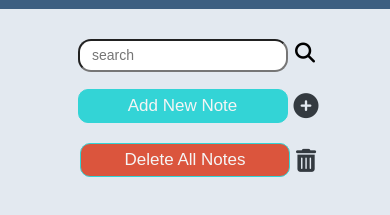
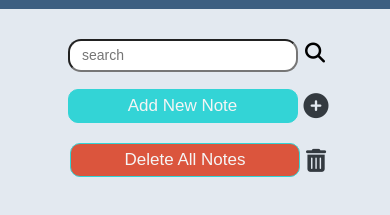
Before and after one commit to Devansh7860/Apne-Notes, a plain HTML site: page index.html in a window 390 px wide. Shown: the part 51-266 px from the top of the page. Drawn offline with Linux system fonts and the light colour scheme.

Commit message:
Update style.css

```diff
--- a/style.css
+++ b/style.css
@@ -188,7 +188,7 @@ section{
         display: inline-block;
         margin-right: 3px;
         margin-left: -17px;
-        width: 210px;
+        width: 230px;
     }
     section{
         display: block;
@@ -202,12 +202,12 @@ section{
     }
     section .newNote #notesBtn{
         font-size: 17px;
-        width: 210px;
+        width: 230px;
         padding: 6px;
     }
    section .deleteAll #deleteAllBtn{
        font-size: 17px;
-       width: 210px;
+       width: 230px;
        padding: 6px;
    }
    .notes{
```
